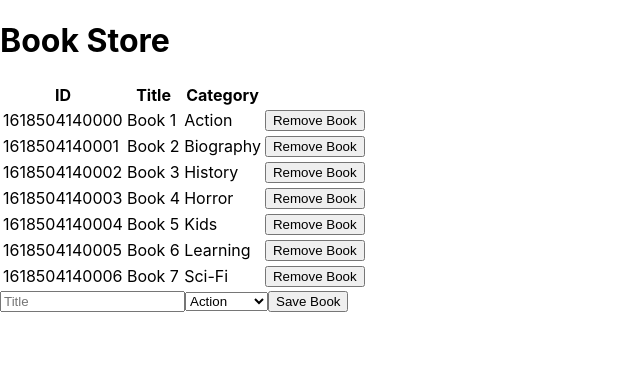
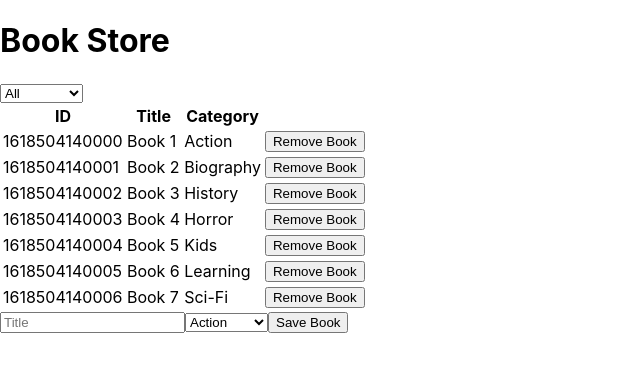
Before and after one commit to tigamadou/bookstore, a React (Create React App) app: page / in a window 1280 px wide. Shown: the top 372 px of the page, without its empty margins (0-640 px from the left). Built offline with nearby package versions, Linux system fonts and the light colour scheme.

Commit message:
filter state connected. category filter updated

```diff
--- a/src/components/CategoryFilter.js
+++ b/src/components/CategoryFilter.js
@@ -0,0 +1,22 @@
+import React from 'react';
+import PropTypes from 'prop-types';
+
+const categories = ['All', ...['Action', 'Biography', 'History', 'Horror', 'Kids', 'Learning', 'Sci-Fi']];
+const CategoryFilter = ({ filter }) => (
+  <select
+    value={filter}
+    name="filter"
+  >
+    {categories.map((cat) => <option value={cat} key={cat}>{cat}</option>)}
+  </select>
+);
+
+CategoryFilter.propTypes = {
+  filter: PropTypes.string,
+};
+
+CategoryFilter.defaultProps = {
+  filter: 'All',
+};
+
+export default CategoryFilter;
--- a/src/containers/BooksList.js
+++ b/src/containers/BooksList.js
@@ -3,19 +3,23 @@ import PropTypes from 'prop-types';
 import { connect } from 'react-redux';
 import { removeBook, changeFilter } from '../actions/index';
 import Book from '../components/Book';
+import CategoryFilter from '../components/CategoryFilter';
 
-const BooksList = ({ books, removeBook, changeFilter }) => {
+const BooksList = ({
+  books, removeBook, changeFilter, filter,
+}) => {
   const handleRemoveBook = (book) => {
     removeBook(book);
   };
 
   const handleFilterChange = (e) => {
-    changeFilter(e.target.value)
-  }
+    changeFilter(e.target.value);
+  };
 
   return (
 
     <div>
+      <CategoryFilter filter={filter} handleFilterChange={handleFilterChange} />
       <table>
         <thead>
           <tr>
@@ -45,12 +49,14 @@ BooksList.propTypes = {
   books: PropTypes.arrayOf(PropTypes.instanceOf(Object)),
   removeBook: PropTypes.func,
   changeFilter: PropTypes.func,
+  filter: PropTypes.string,
 };
 
 BooksList.defaultProps = {
   books: [],
   removeBook: null,
   changeFilter: null,
+  filter: 'All',
 };
 
 const mapDispatchToProps = (dispatch) => ({
@@ -59,6 +65,7 @@ const mapDispatchToProps = (dispatch) => ({
 });
 const mapStateToProps = (state) => ({
   books: state.books,
+  filter: state.filter,
 });
 
 export default connect(mapStateToProps, mapDispatchToProps)(BooksList);
```
